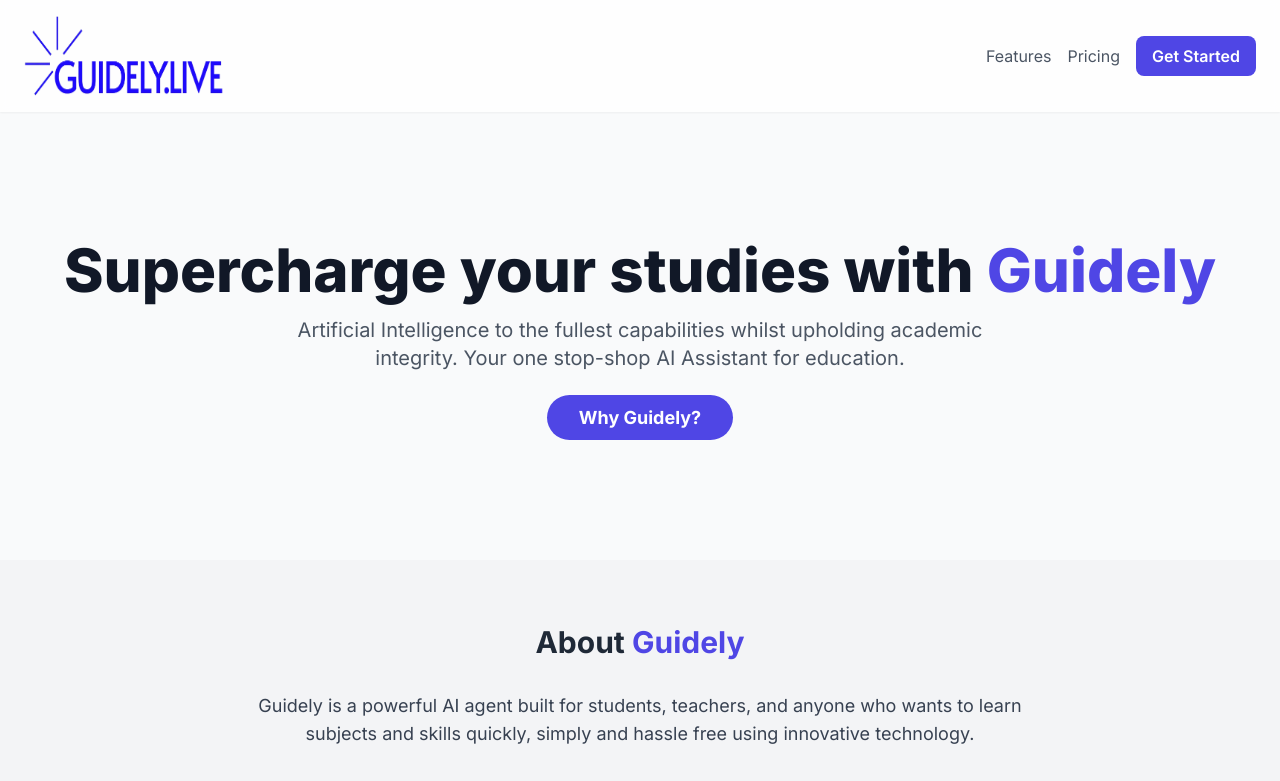
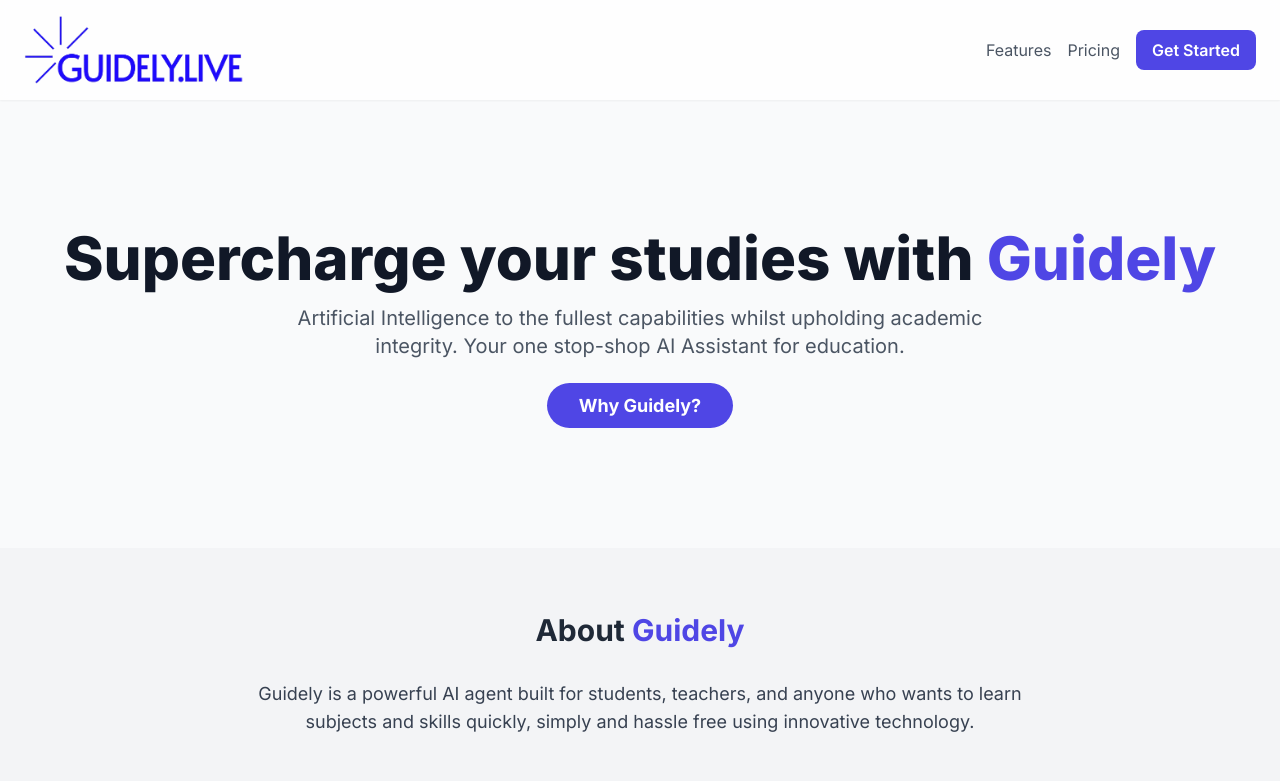
Before and after one commit to abubakartootla/abubakartootla.github.io, a plain HTML site: page index.html in a window 1280 px wide. Shown: the top 781 px of the page. Drawn offline with nearby package versions, Linux system fonts and the light colour scheme.

Commit message:
Update index.html

```diff
--- a/index.html
+++ b/index.html
@@ -54,7 +54,7 @@
     <header class="sticky top-0 z-50 bg-white/80 backdrop-blur-sm shadow-sm">
         <nav class="container mx-auto px-6 py-4 flex justify-between items-center">
             <a href="#" class="text-2xl font-bold text-indigo-600">
-                <img src="icon.png" alt="Description of the image" style="width: 200px; height: 80px;">
+                <img src="icon.png" alt="Description of the image" style="width: 220px; height: 68px;">
             </a>
             <div class="flex items-center space-x-4">
                 <a href="#features" class="hidden md:block text-gray-600 hover:text-indigo-600 transition">Features</a>
```
